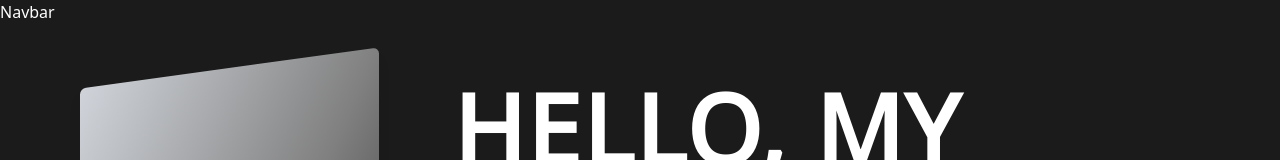
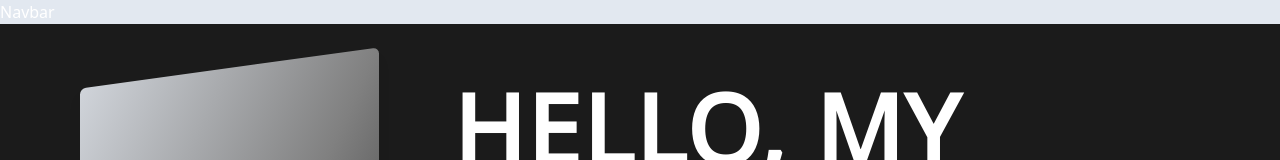
Before and after one commit to farisfian06/portofolio, a React (Vite) app: page / in a window 1280 px wide. Shown: the top 160 px of the page. Built offline with nearby package versions, Linux system fonts and the light colour scheme.

Commit message:
Update Navbar.jsx

```diff
--- a/src/components/Navbar.jsx
+++ b/src/components/Navbar.jsx
@@ -1,7 +1,7 @@
 import React from "react";
 
 const Navbar = () => {
-  return <div>Navbar</div>;
+  return <div className="top-0 h-6 z-10 bg-slate-200">Navbar</div>;
 };
 
 export default Navbar;
```
